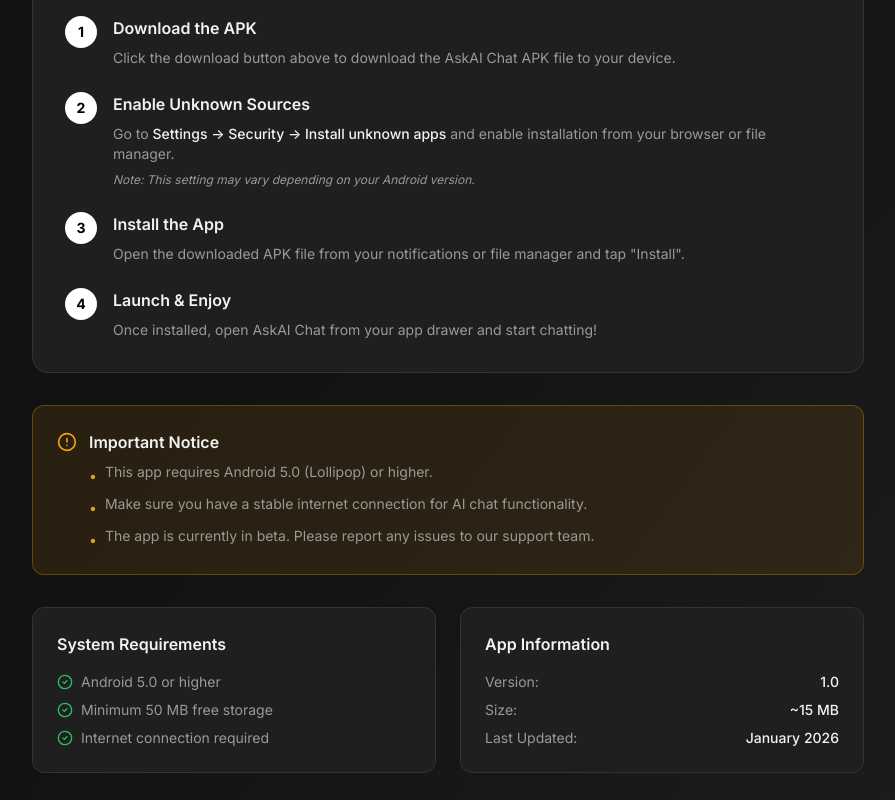
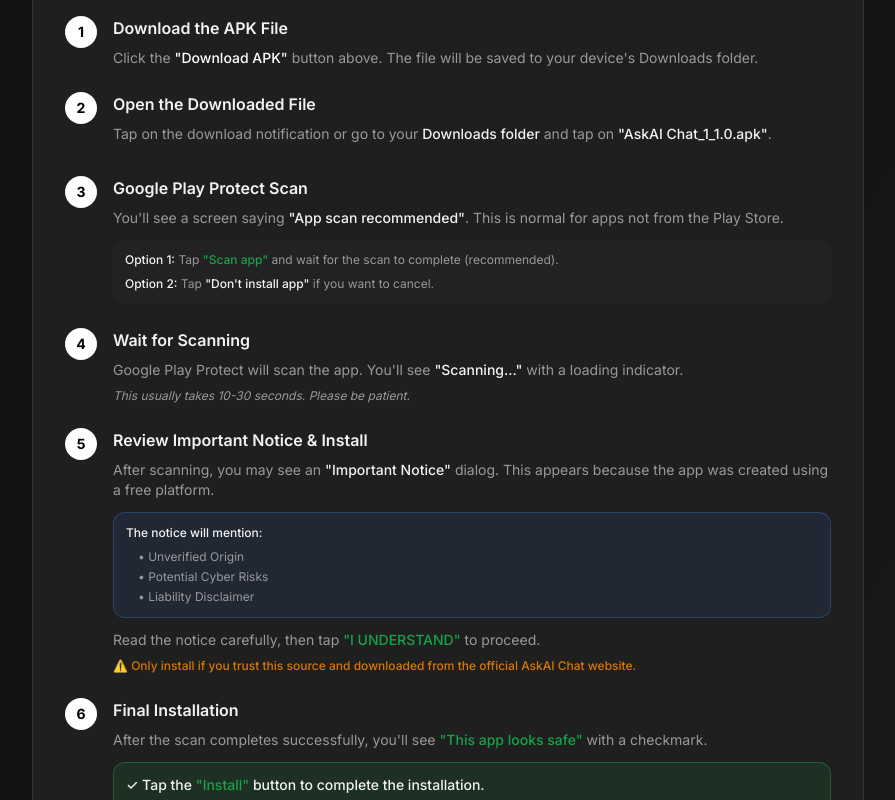
Before and after one commit to blazecodeprakhar/askai-saas, a React (Vite) app: page /download in a window 1280 px wide. Shown: the part 820-1620 px from the top of the page, without its empty margins (192-1087 px from the left). Built offline with nearby package versions, Linux system fonts and the light colour scheme; no server answers; the HTML template or start-up script is replaced by a standard one.

Commit message:
Update installation guide with detailed 6-step process including Google Play Protect scan and Important Notice

```diff
--- a/src/pages/Download.tsx
+++ b/src/pages/Download.tsx
@@ -99,60 +99,128 @@
                 <div className="bg-card border border-border rounded-2xl p-8 mb-8">
                     <h2 className="text-2xl font-bold text-foreground mb-6 flex items-center gap-2">
                         <CheckCircle2 className="w-6 h-6 text-primary" />
-                        Installation Guide
+                        Step-by-Step Installation Guide
                     </h2>
 
                     <div className="space-y-6">
+                        {/* Step 1 */}
                         <div className="flex gap-4">
                             <div className="flex-shrink-0 w-8 h-8 rounded-full bg-primary text-primary-foreground flex items-center justify-center font-bold text-sm">
                                 1
                             </div>
-                            <div>
-                                <h3 className="font-semibold text-foreground mb-2">Download the APK</h3>
+                            <div className="flex-1">
+                                <h3 className="font-semibold text-foreground mb-2">Download the APK File</h3>
                                 <p className="text-sm text-muted-foreground">
-                                    Click the download button above to download the AskAI Chat APK file to your device.
+                                    Click the <span className="font-medium text-primary">"Download APK"</span> button above. The file will be saved to your device's Downloads folder.
                                 </p>
                             </div>
                         </div>
 
+                        {/* Step 2 */}
                         <div className="flex gap-4">
                             <div className="flex-shrink-0 w-8 h-8 rounded-full bg-primary text-primary-foreground flex items-center justify-center font-bold text-sm">
                                 2
                             </div>
-                            <div>
-                                <h3 className="font-semibold text-foreground mb-2">Enable Unknown Sources</h3>
+                            <div className="flex-1">
+                                <h3 className="font-semibold text-foreground mb-2">Open the Downloaded File</h3>
                                 <p className="text-sm text-muted-foreground mb-2">
-                                    Go to <span className="font-medium text-foreground">Settings → Security → Install unknown apps</span> and enable installation from your browser or file manager.
-                                </p>
-                                <p className="text-xs text-muted-foreground italic">
-                                    Note: This setting may vary depending on your Android version.
+                                    Tap on the download notification or go to your <span className="font-medium text-foreground">Downloads folder</span> and tap on <span className="font-medium text-foreground">"AskAI Chat_1_1.0.apk"</span>.
                                 </p>
                             </div>
                         </div>
 
+                        {/* Step 3 */}
                         <div className="flex gap-4">
                             <div className="flex-shrink-0 w-8 h-8 rounded-full bg-primary text-primary-foreground flex items-center justify-center font-bold text-sm">
                                 3
                             </div>
-                            <div>
-                                <h3 className="font-semibold text-foreground mb-2">Install the App</h3>
-                                <p className="text-sm text-muted-foreground">
-                                    Open the downloaded APK file from your notifications or file manager and tap "Install".
+                            <div className="flex-1">
+                                <h3 className="font-semibold text-foreground mb-2">Google Play Protect Scan</h3>
+                                <p className="text-sm text-muted-foreground mb-3">
+                                    You'll see a screen saying <span className="font-medium text-foreground">"App scan recommended"</span>. This is normal for apps not from the Play Store.
+                                </p>
+                                <div className="bg-muted/50 rounded-lg p-3 space-y-2">
+                                    <p className="text-xs text-muted-foreground">
+                                        <span className="font-medium text-foreground">Option 1:</span> Tap <span className="font-medium text-green-600">"Scan app"</span> and wait for the scan to complete (recommended).
+                                    </p>
+                                    <p className="text-xs text-muted-foreground">
+                                        <span className="font-medium text-foreground">Option 2:</span> Tap <span className="font-medium text-foreground">"Don't install app"</span> if you want to cancel.
+                                    </p>
+                                </div>
+                            </div>
+                        </div>
+
+                        {/* Step 4 */}
+                        <div className="flex gap-4">
+                            <div className="flex-shrink-0 w-8 h-8 rounded-full bg-primary text-primary-foreground flex items-center justify-center font-bold text-sm">
+                                4
+                            </div>
+                            <div className="flex-1">
+                                <h3 className="font-semibold text-foreground mb-2">Wait for Scanning</h3>
+                                <p className="text-sm text-muted-foreground mb-2">
+                                    Google Play Protect will scan the app. You'll see <span className="font-medium text-foreground">"Scanning..."</span> with a loading indicator.
+                                </p>
+                                <p className="text-xs text-muted-foreground italic">
+                                    This usually takes 10-30 seconds. Please be patient.
                                 </p>
                             </div>
                         </div>
 
+                        {/* Step 5 */}
                         <div className="flex gap-4">
                             <div className="flex-shrink-0 w-8 h-8 rounded-full bg-primary text-primary-foreground flex items-center justify-center font-bold text-sm">
-                                4
+                                5
                             </div>
-                            <div>
-                                <h3 className="font-semibold text-foreground mb-2">Launch & Enjoy</h3>
-                                <p className="text-sm text-muted-foreground">
-                                    Once installed, open AskAI Chat from your app drawer and start chatting!
+                            <div className="flex-1">
+                                <h3 className="font-semibold text-foreground mb-2">Review Important Notice & Install</h3>
+                                <p className="text-sm text-muted-foreground mb-3">
+                                    After scanning, you may see an <span className="font-medium text-foreground">"Important Notice"</span> dialog. This appears because the app was created using a free platform.
+                                </p>
+                                <div className="bg-blue-500/10 border border-blue-500/30 rounded-lg p-3 mb-3">
+                                    <p className="text-xs text-foreground font-medium mb-2">The notice will mention:</p>
+                                    <ul className="space-y-1 text-xs text-muted-foreground ml-3">
+                                        <li>• Unverified Origin</li>
+                                        <li>• Potential Cyber Risks</li>
+                                        <li>• Liability Disclaimer</li>
+                                    </ul>
+                                </div>
+                                <p className="text-sm text-muted-foreground mb-2">
+                                    Read the notice carefully, then tap <span className="font-medium text-green-600">"I UNDERSTAND"</span> to proceed.
+                                </p>
+                                <p className="text-xs text-amber-600 font-medium">
+                                    ⚠️ Only install if you trust this source and downloaded from the official AskAI Chat website.
                                 </p>
                             </div>
                         </div>
+
+                        {/* Step 6 */}
+                        <div className="flex gap-4">
+                            <div className="flex-shrink-0 w-8 h-8 rounded-full bg-primary text-primary-foreground flex items-center justify-center font-bold text-sm">
+                                6
+                            </div>
+                            <div className="flex-1">
+                                <h3 className="font-semibold text-foreground mb-2">Final Installation</h3>
+                                <p className="text-sm text-muted-foreground mb-3">
+                                    After the scan completes successfully, you'll see <span className="font-medium text-green-600">"This app looks safe"</span> with a checkmark.
+                                </p>
+                                <div className="bg-green-500/10 border border-green-500/30 rounded-lg p-3 mb-3">
+                                    <p className="text-sm text-foreground font-medium">
+                                        ✓ Tap the <span className="text-green-600">"Install"</span> button to complete the installation.
+                                    </p>
+                                </div>
+                                <p className="text-sm text-muted-foreground">
+                                    Once installed, tap <span className="font-medium text-primary">"Open"</span> to launch AskAI Chat and start chatting with AI!
+                                </p>
+                            </div>
+                        </div>
+                    </div>
+
+                    {/* Pro Tip */}
+                    <div className="mt-6 bg-primary/5 border border-primary/20 rounded-lg p-4">
+                        <p className="text-sm font-medium text-foreground mb-1">💡 Pro Tip:</p>
+                        <p className="text-xs text-muted-foreground">
+                            If you encounter any issues during installation, make sure you've enabled "Install unknown apps" for your browser in Settings → Security → Install unknown apps.
+                        </p>
                     </div>
                 </div>
 
```
